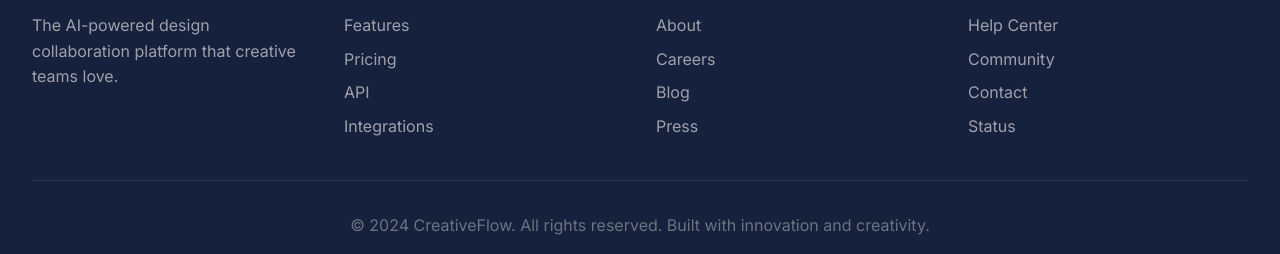
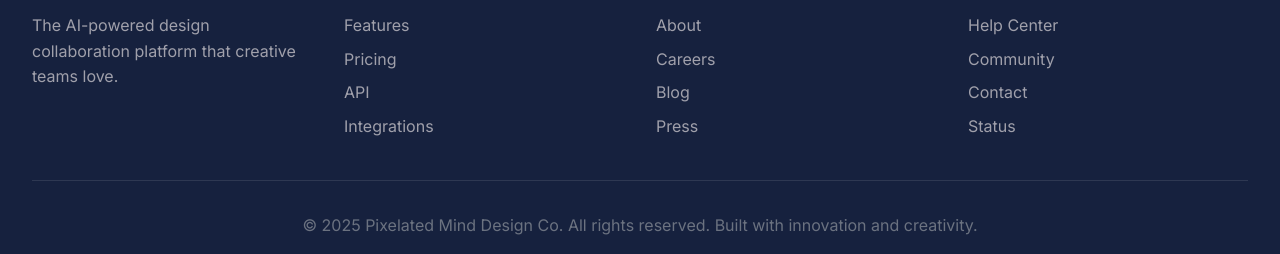
Before and after one commit to TristianMorales/Creative-flow, a plain HTML site: page index.html in a window 1280 px wide. Shown: the part 3200-3454 px from the top of the page. Drawn offline with Linux system fonts and the light colour scheme.

Commit message:
updated text

```diff
--- a/index.html
+++ b/index.html
@@ -859,7 +859,7 @@
             </div>
 
             <div class="footer-bottom">
-                <p>© 2024 CreativeFlow. All rights reserved. Built with innovation and creativity.</p>
+                <p>© 2025 Pixelated Mind Design Co. All rights reserved. Built with innovation and creativity.</p>
             </div>
         </div>
     </footer>
```
